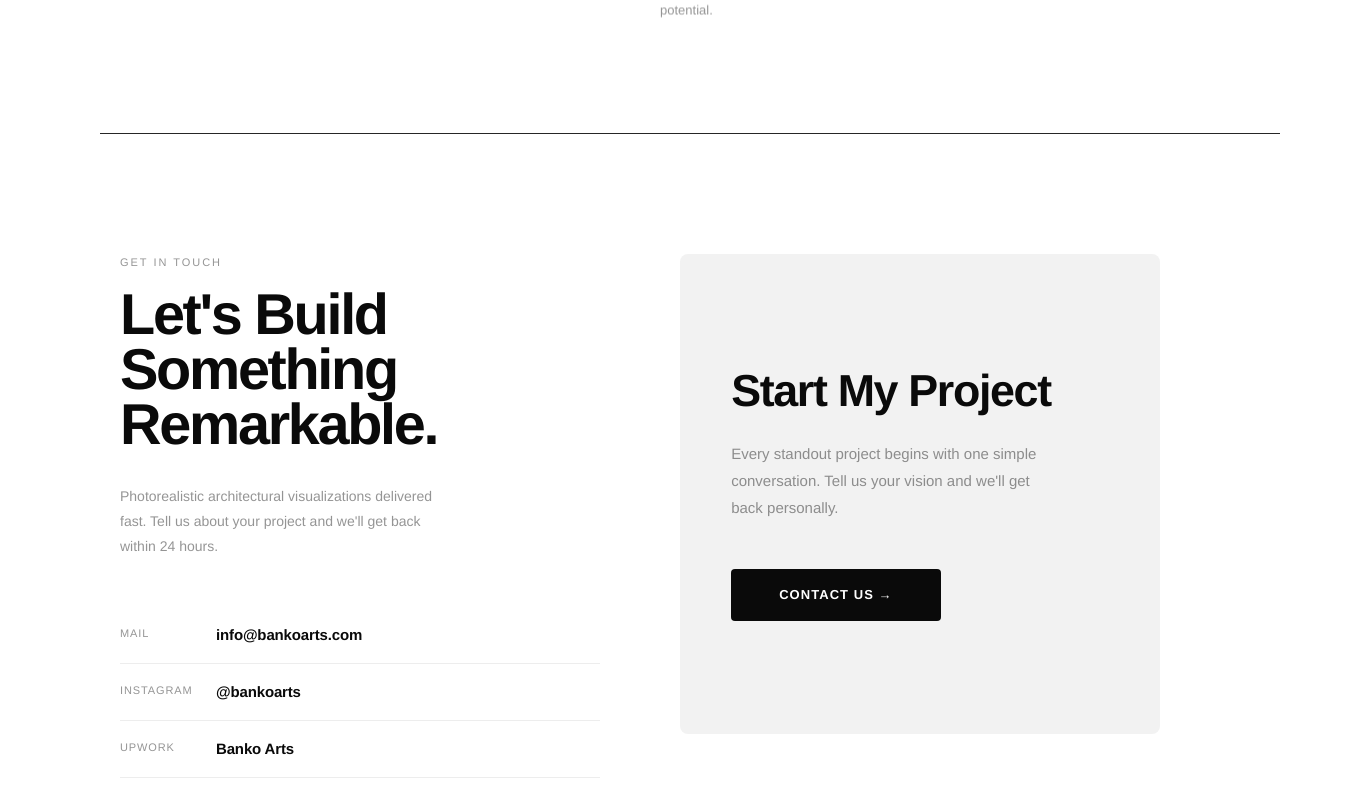
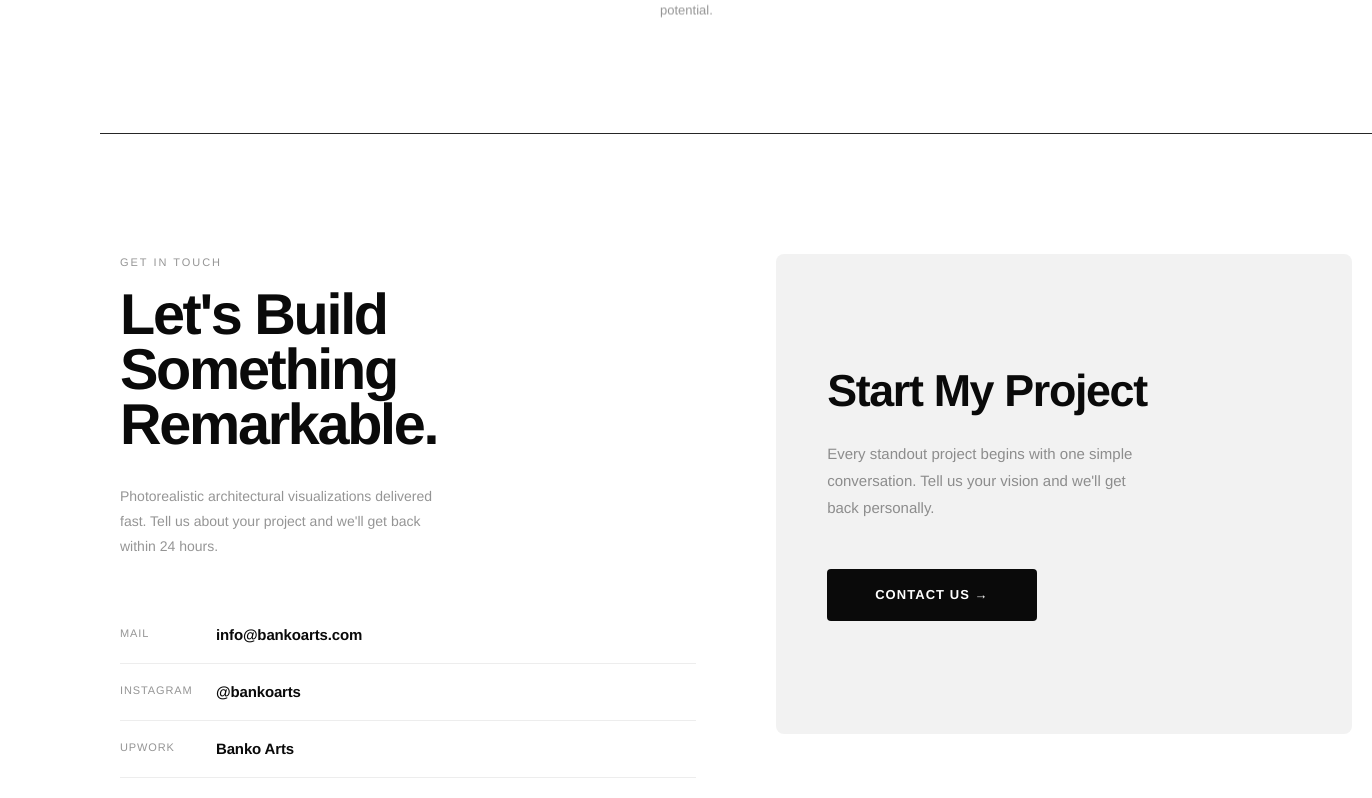
Before and after one commit to berkbankoglu/banko-arts-portfolio, a Next.js app: page / in a window 1280 px wide. Shown: the part 3100-3898 px from the top of the page, 1372 px wide, since content can reach past the window. Built offline with nearby package versions, Linux system fonts and the light colour scheme; no server answers.

Commit message:
Section overflow extends past sidebar

```diff
--- a/app/page.js
+++ b/app/page.js
@@ -545,7 +545,7 @@ function ContactSection() {
   };
 
   return (
-    <section id="section-contact" ref={ref} style={{ borderTop:'1px solid var(--sep)', overflow:'hidden', marginRight:'calc(-1 * clamp(100px, 7vw, 160px))', paddingRight:'clamp(100px, 7vw, 160px)' }}>
+    <section id="section-contact" ref={ref} style={{ borderTop:'1px solid var(--sep)', overflow:'hidden', marginRight:'calc(-1 * clamp(100px, 7vw, 160px) - 92px)' }}>
       <div style={{ display:'grid', gridTemplateColumns:'1fr 1fr', alignItems:'start', gap:80, padding:'120px 20px 100px' }}>
 
         {/* Sol — hiç değişmez */}
```
